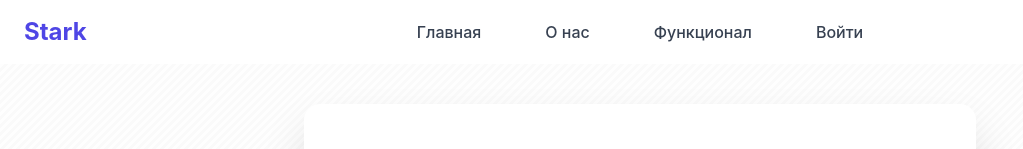
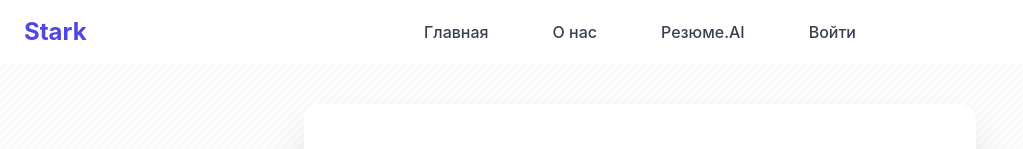
Before and after one commit to maoroch/MansapWay, a React (Create React App) app: page /profile in a window 1280 px wide. Shown: the top 149 px of the page, without its empty margins (0-1023 px from the left). Built offline with nearby package versions, Linux system fonts and the light colour scheme.

Commit message:
Обновлённый проект MansapWay с чат-ботом и анализом резюме

```diff
--- a/src/components/Navbar.js
+++ b/src/components/Navbar.js
@@ -16,7 +16,7 @@ const Navbar = () => {
         <div className="hidden md:absolute md:left-1/2 md:transform md:-translate-x-1/2 md:flex gap-10 space-x-6 text-gray-700 font-medium">
           <Link to="/" className="hover:text-indigo-600 transition">Главная</Link>
           <Link to="/about" className="hover:text-indigo-600 transition">О нас</Link>
-          <Link to="/features" className="hover:text-indigo-600 transition">Функционал</Link>
+          <Link to="/resume" className="hover:text-indigo-600 transition">Резюме.AI</Link>
           <Link to="/auth" className="hover:text-indigo-600 transition">Войти</Link>
         </div>
 
```
